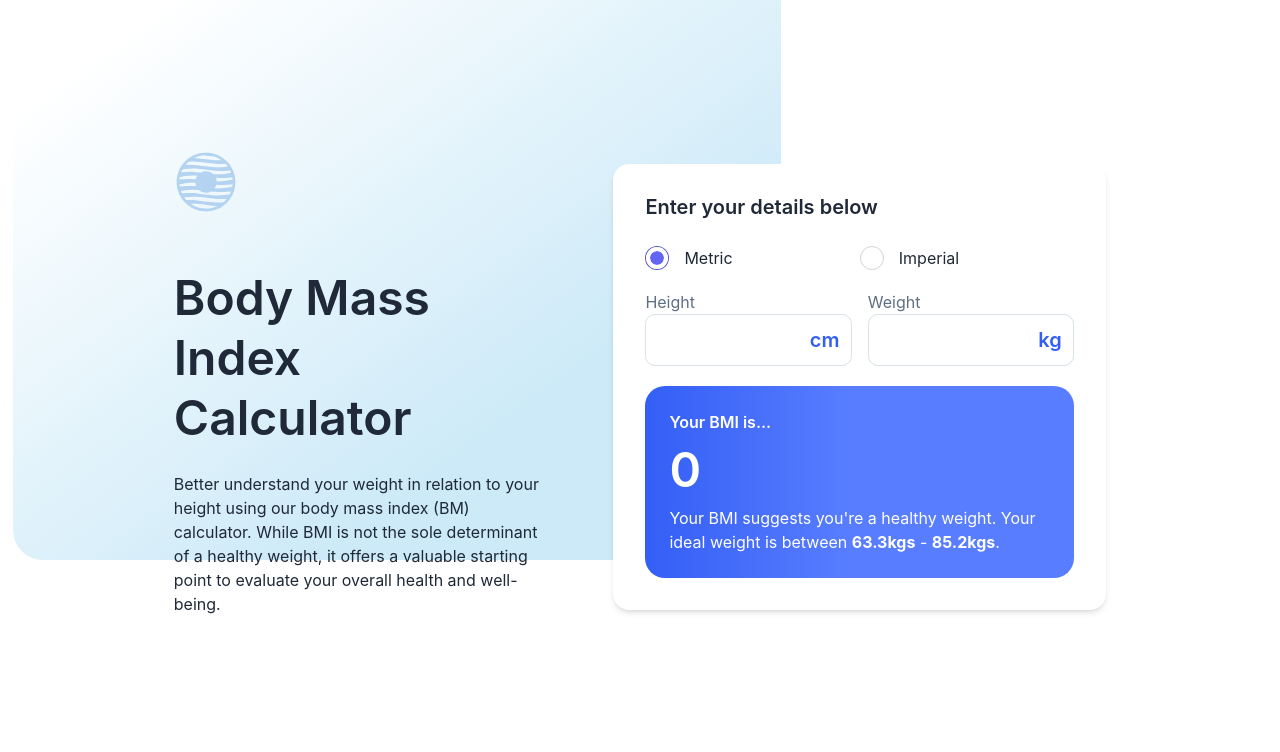
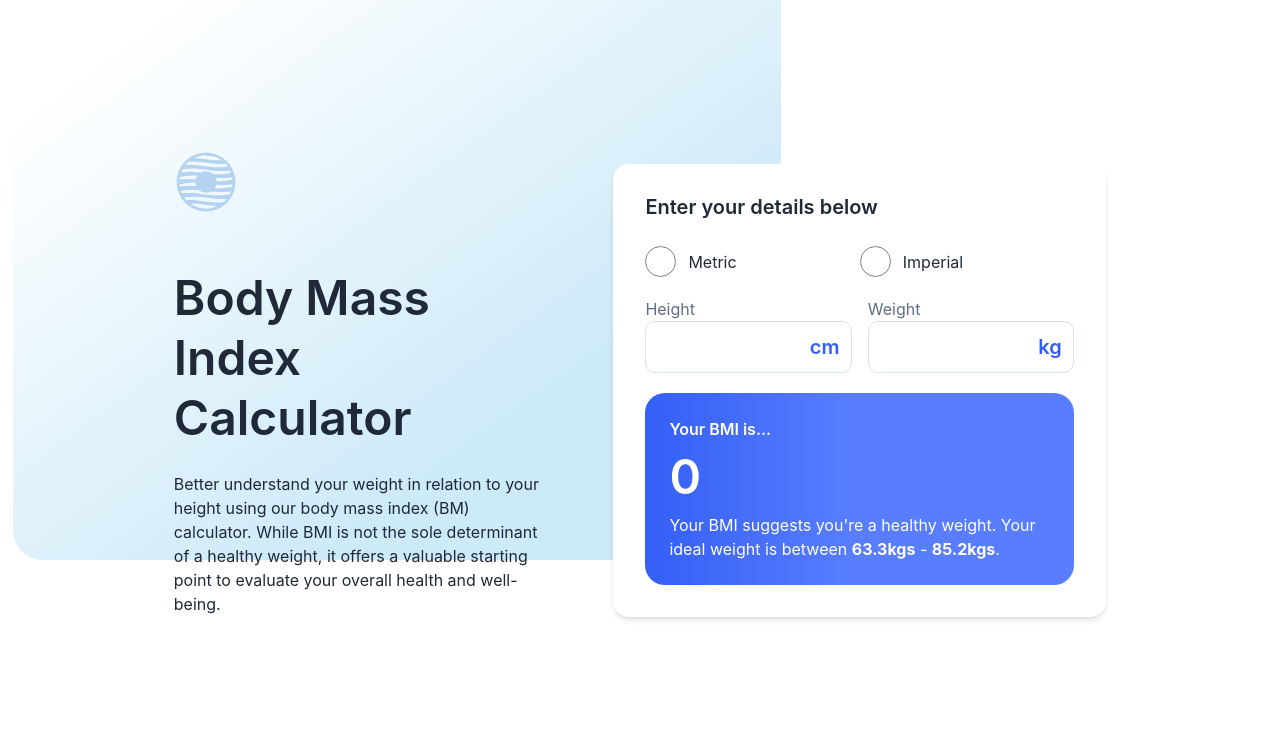
Before and after one commit to MargaritaBusyginaCa/bmi, a Vue app: page / in a window 1280 px wide. Shown: the top 752 px of the page. Built offline with nearby package versions, Linux system fonts and the light colour scheme.

Commit message:
add a custom radio button

```diff
--- a/src/components/FormInput.vue
+++ b/src/components/FormInput.vue
@@ -1,5 +1,5 @@
 <script setup>
-import { defineProps, ref } from "vue";
+import { ref } from "vue";
 
 const props = defineProps({
   id: String,
--- a/src/components/RadioButton.vue
+++ b/src/components/RadioButton.vue
@@ -4,34 +4,35 @@ import { ref } from "vue";
 const picked = ref("metric");
 const emit = defineEmits(["select"]);
 
-function select() {
+function select(btnIndex) {
+  picked.value = btnIndex === 0 ? "metric" : "imperial";
   emit("select", picked.value);
+}
+function test(btnIndex) {
+  const selectedBtn = document.getElementsByClassName("radio-btn");
+  for (let i = 0; i < selectedBtn.length; i++) {
+    if (selectedBtn[i].classList.contains("selected")) {
+      selectedBtn[i].classList.remove("selected");
+    }
+  }
+  selectedBtn[btnIndex].classList.add("selected");
 }
 </script>
 
 <template>
   <div class="mb-5 grid grid-cols-2 md:flex md:gap-[50px] lg:grid lg:gap-0">
-    <div>
-      <input
-        type="radio"
-        id="metric"
-        value="metric"
-        v-model="picked"
-        class="radio checked:bg-indigo-500"
-        @change="select"
-      />
-      <label for="metric">Metric</label>
+    <div class="flex gap-3 items-center">
+      <div class="w-[31px] h-[31px] flex justify-center items-center">
+        <div class="radio-btn" @click="test(0), select(0)"></div>
+      </div>
+      <span for="imperial">Metric</span>
     </div>
-    <div>
-      <input
-        type="radio"
-        id="imperial"
-        value="imperial"
-        v-model="picked"
-        class="radio checked:bg-indigo-500"
-        @change="select"
-      />
-      <label for="imperial">Imperial</label>
+    <div class="flex gap-3 items-center">
+      <div class="w-[31px] h-[31px] flex justify-center items-center">
+        <div class="radio-btn" @click="test(1), select(1)"></div>
+      </div>
+
+      <span for="imperial">Imperial</span>
     </div>
   </div>
 </template>
@@ -39,6 +40,21 @@ function select() {
 <style scoped lang="scss">
 input[type="radio"] {
   margin-right: 15px;
-  vertical-align: top;
+  vertical-align: center;
+  transform: scale(2);
+}
+.radio-btn {
+  width: 31px;
+  height: 31px;
+  border-radius: 50%;
+  border: 1px solid grey;
+  background-color: white;
+  &.selected {
+    width: 20px;
+    height: 20px;
+    background-color: #345ff6;
+
+    box-shadow: 0px 0px 0px 10px #3662ff4d;
+  }
 }
 </style>
```
